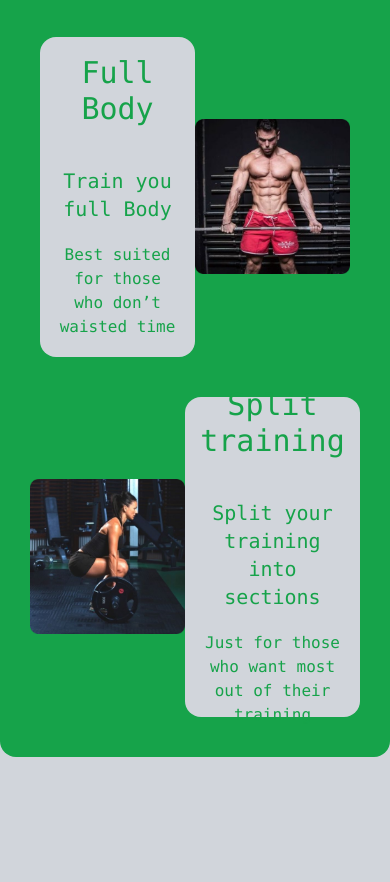
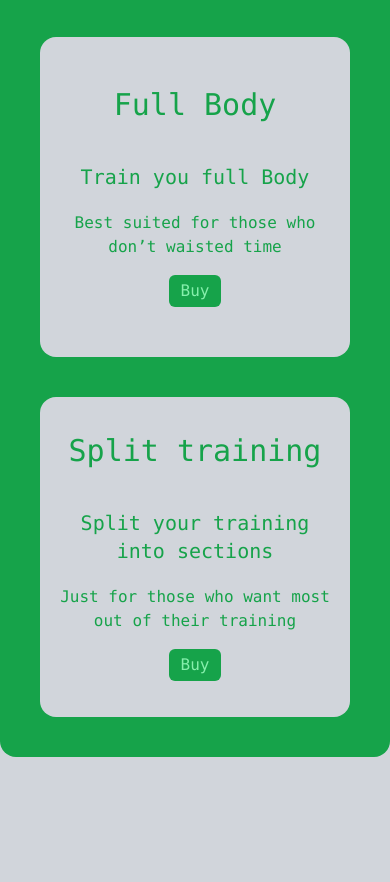
Before and after one commit to 0sergej/Fridge-Sport, a plain HTML site: page html/index.html in a window 390 px wide. Shown: the part 1883-2765 px from the top of the page. Drawn offline with nearby package versions, Linux system fonts and the light colour scheme.

Commit message:
added buy btn in train section

```diff
--- a/html/index.html
+++ b/html/index.html
@@ -52,7 +52,7 @@
                         Most Durable Equipment
                     </p>
                     <a href=""
-                        class="main__link--order-now bg-gray-300 text-green-600 text-center px-3 py-2 font-bold text-xl rounded-md">Order
+                        class="main__link--order-now bg-gray-300 text-green-600 text-center px-3 py-2 font-bold text-xl rounded-md hover:underline">Order
                         Now</a>
                 </section>
                 <section class="main__img max-w-[50%] md:flex text-center ml-auto mr-auto hidden">
@@ -115,7 +115,7 @@
             <p class="train__text md:text-3xl text-2xl leading-normal mx-[20%]">
                 We can make a perfect program that souits YOU the best
             </p>
-            <section aria-label="full body training" class="full  flex items-center justify-center pt-10">
+            <section aria-label="full body training" class="full flex items-center justify-center pt-10">
                 <section
                     class="full--text flex flex-col  justify-center px-[5%]  text-green-600 bg-gray-300 h-80 md:rounded-r-none rounded-[1rem]">
                     <h2 class="full__title text-3xl ">Full Body</h2>
@@ -123,17 +123,23 @@
                     <p class="full__text">
                         Best suited for those who don’t waisted time
                     </p>
+                    <p
+                        class="full__btn rounded-md bg-green-600 text-green-300 self-center mt-4 py-1 px-3 hover:underline">
+                        Buy</p>
                 </section>
-                <img src="../images/Full.png" alt="full body" class="full__img max-w-[50%]" />
+                <img src="../images/Full.png" alt="full body" class="full__img max-w-[50%] md:block hidden" />
             </section>
-            <section aria-label="split training" class="split  flex flex-row-reverse items-center justify-center pt-10">
+            <section aria-label="split training" class="split flex flex-row-reverse items-center justify-center pt-10">
                 <section
-                    class="full--text flex flex-col  justify-center px-[5%]  text-green-600 bg-gray-300 h-80 md:rounded-r-none rounded-[1rem]">
+                    class="full--text flex flex-col  justify-center px-[5%]  text-green-600 bg-gray-300 h-80 md:rounded-l-none rounded-[1rem]">
                     <h2 class="full__title text-3xl ">Split training</h2>
                     <p class="full__text font-medium text-xl mt-10 mb-5">Split your training into sections</p>
                     <p class="full__text">Just for those who want most out of their training</p>
+                    <p
+                        class="full__btn rounded-md bg-green-600 text-green-300 self-center mt-4 py-1 px-3 hover:underline">
+                        Buy</p>
                 </section>
-                <img src="../images/Split.png" alt="split" class="full__img max-w-[50%]" />
+                <img src="../images/Split.png" alt="split" class="full__img max-w-[50%] md:block hidden" />
             </section>
         </section>
 
```
Lines whose indentation alone changed are shown as unchanged.
